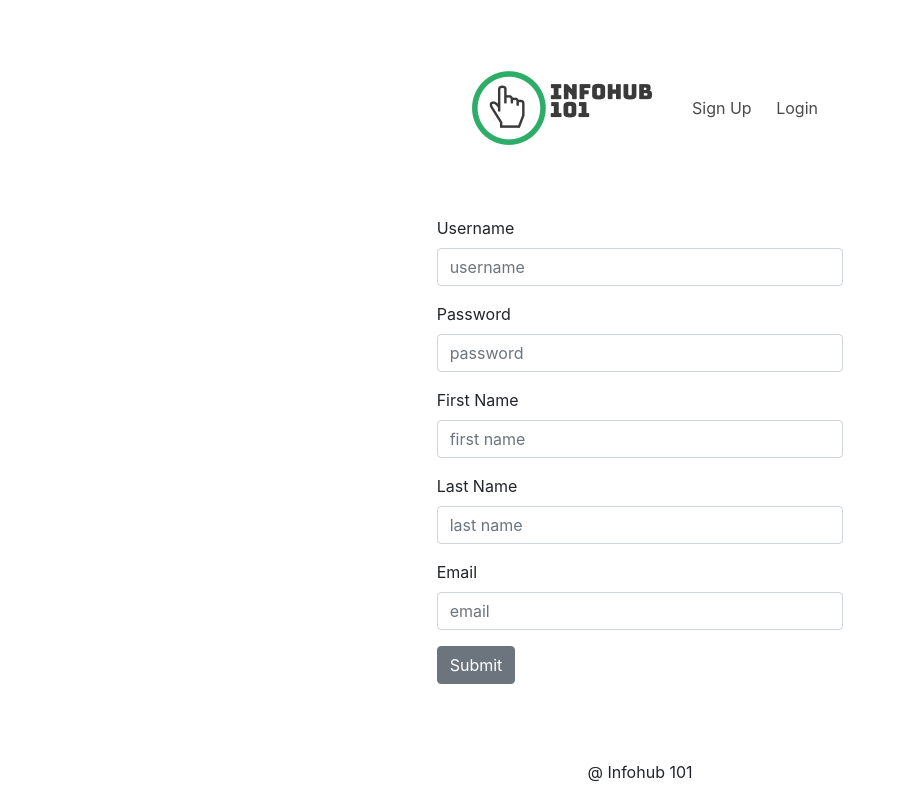
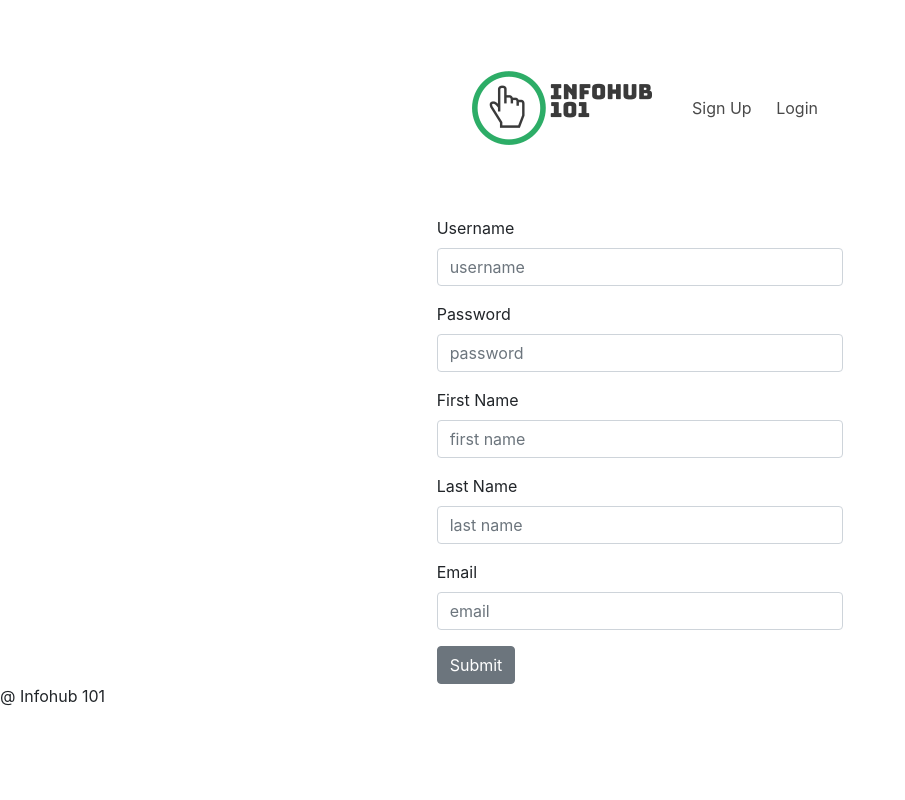
Before and after one commit to infohub101/Front-End, a React (Create React App) app: page / in a window 1280 px wide. Shown: the whole page, without its empty margins (0-905 px from the left). Built offline with nearby package versions, Linux system fonts and the light colour scheme.

Commit message:
footer fix

```diff
--- a/public/index.html
+++ b/public/index.html
@@ -39,5 +39,6 @@
       To begin the development, run `npm start` or `yarn start`.
       To create a production bundle, use `npm run build` or `yarn build`.
     -->
+    <footer>@ Infohub 101</footer>
   </body>
 </html>
--- a/src/App.js
+++ b/src/App.js
@@ -4,7 +4,6 @@ import PrivateRoute from './utils/PrivateRoute';
 import Header from "./components/Header";
 import Login from "./components/Login";
 import Registration from "./components/Registration";
-import Footer from "./components/Footer";
 import Dashboard from "./components/Dashboard";
 import PostAddAPI from './components/PostAddAPI';
 import Settings from './components/Settings';
@@ -23,7 +22,6 @@ function App() {
           <Route path='/update-settings' component={SettingsForm}/>
           <Route path='/' component={Registration}/>
         </Switch>
-        <Footer />
       </div>
     </div>
   );
```
